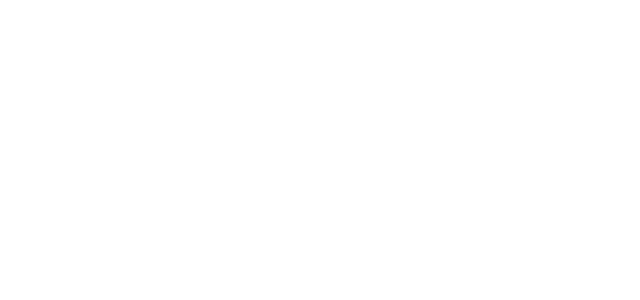
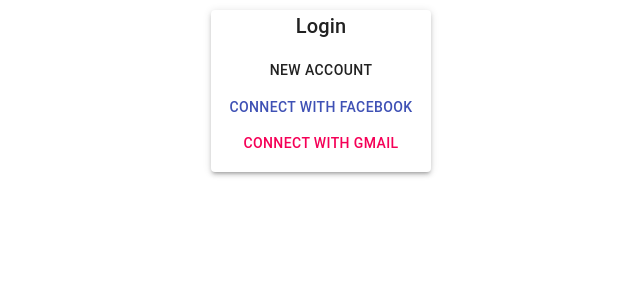
Before and after one commit to MZokko/react-clean-app, a React (Create React App) app: page / in a window 1280 px wide. Shown: the top 300 px of the page, without its empty margins (319-959 px from the left). Built offline with nearby package versions, Linux system fonts and the light colour scheme.

Commit message:
login basic css set

```diff
--- a/package.json
+++ b/package.json
@@ -4,10 +4,12 @@
   "private": true,
   "dependencies": {
     "@material-ui/core": "^4.11.0",
+    "@reduxjs/toolkit": "^1.4.0",
     "@testing-library/jest-dom": "^5.11.6",
     "@testing-library/react": "^11.2.0",
     "@testing-library/user-event": "^12.2.2",
     "axios": "^0.21.0",
+    "firebase": "^8.0.2",
     "react": "^17.0.1",
     "react-dom": "^17.0.1",
     "react-scripts": "4.0.0",
--- a/src/App.js
+++ b/src/App.js
@@ -1,10 +1,11 @@
-import logo from './logo.svg';
+
 import './App.css';
-//Import my library : REDUX AXIOS FIREBASE FIREBASE AUTH matertial ui
+import Login from './components/Login/login';
+//npm: (REDUX) (AXIOS) (FIREBASE FIREBASE AUTH) (matertial ui)
 function App() {
   return (
     <div className="App">
-
+      <Login/>
     </div>
   );
 }
--- /dev/null
+++ b/src/components/Login/login.js
@@ -0,0 +1,24 @@
+import React from 'react';
+import classes from './login.module.css';
+//material ui
+import Paper from '@material-ui/core/Paper';
+import { Typography, Button } from '@material-ui/core';
+
+const login = () => {
+  return (
+    <div className={classes.root}>
+      <Paper elevation={3}>
+        <Typography variant='h6'>Login</Typography>
+
+        <div className={classes.btnContainer}>
+            <Button>New account</Button>
+            <Button color="primary">Connect with Facebook</Button>
+            <Button color="secondary">Connect with Gmail</Button>
+        </div>
+
+      </Paper>
+    </div>
+  );
+};
+
+export default login;
--- /dev/null
+++ b/src/components/Login/login.module.css
@@ -0,0 +1,13 @@
+.root {
+  display: flex;
+  flex-wrap: wrap;
+  justify-content: center;
+  margin: 10px;
+}
+
+.btnContainer {
+  display: flex;
+  flex-flow: column;
+  justify-content:space-evenly;
+  padding: 10px;
+}
```
Also changed, not shown: 1 other file (tests, documents, lock files or other folders).
